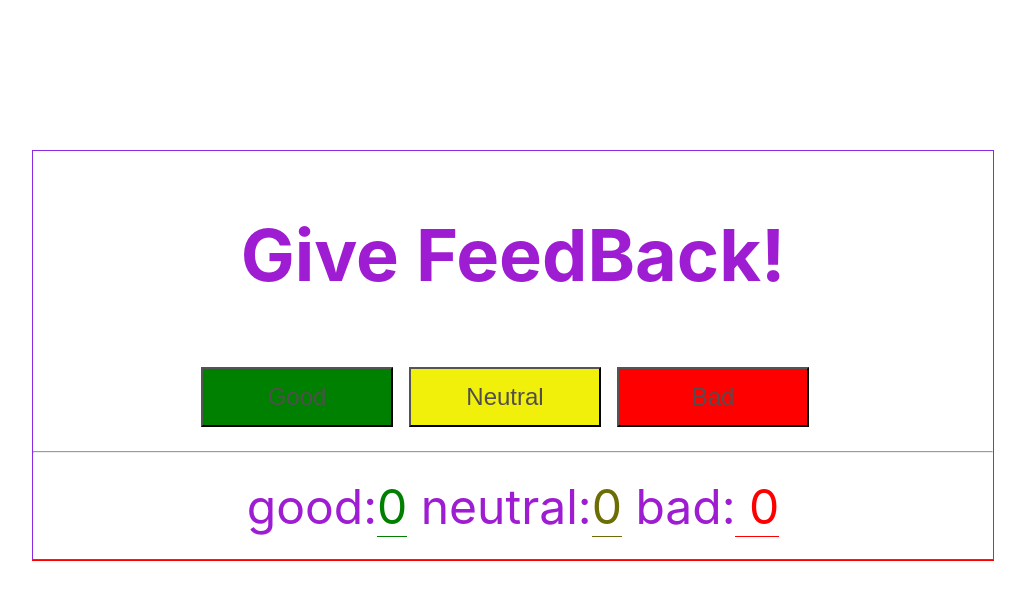
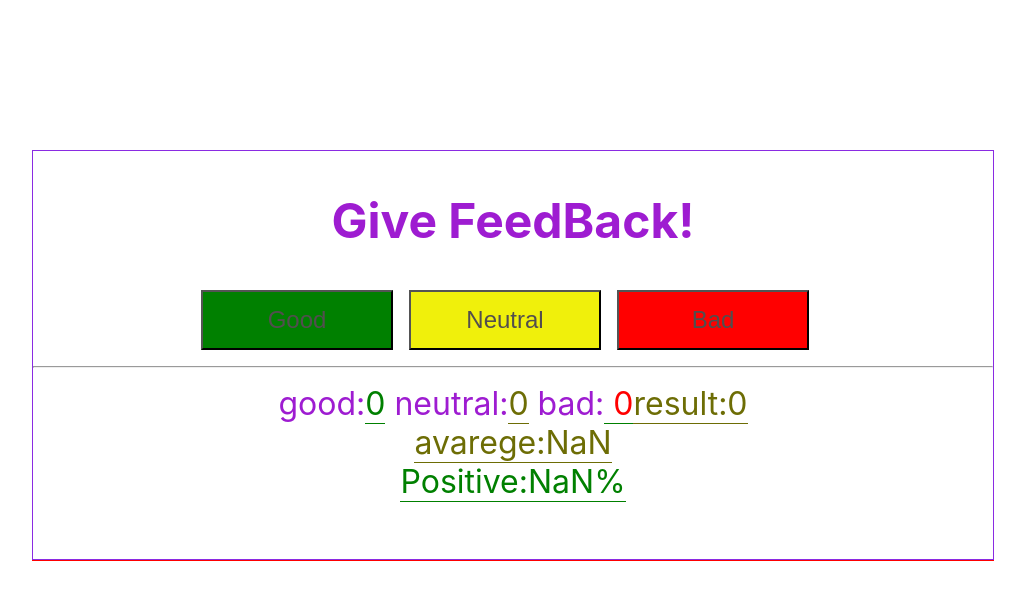
Before and after one commit to mesfint/FullStack_courses_Excersices, a React (Create React App) app in the folder part1/unicafe/: page / in a window 1280 px wide. Shown: the top 600 px of the page, without its empty margins (127-1152 px from the left). Built offline with nearby package versions, Linux system fonts and the light colour scheme.

Commit message:
1.7_unicafe_step2_completed

```diff
--- a/part1/unicafe/src/App.css
+++ b/part1/unicafe/src/App.css
@@ -13,7 +13,7 @@ body {
 }
 .App {
   color: rgb(158, 28, 209);
-  font-size: 3rem;
+  font-size: 2rem;
 }
 .good {
   width: 20%;
@@ -48,7 +48,7 @@ body {
 }
 .b {
   color: red;
-  border-bottom: 1px red solid;
+  border-bottom: 1px green solid;
 }
 
 button {
--- a/part1/unicafe/src/App.js
+++ b/part1/unicafe/src/App.js
@@ -1,42 +1,71 @@
-import React, { useState } from 'react';
-import ReactDOM from 'react-dom';
+import React, { useState } from "react";
+import ReactDOM from "react-dom";
 
-import './App.css';
+import "./App.css";
 
 const App = () => {
   //save clicks of each button
   const [good, setGood] = useState(0);
   const [neutral, setNeutral] = useState(0);
   const [bad, setBad] = useState(0);
+  const [result, setResult] = useState(0);
 
   const goodHandleClick = () => {
     return setGood(good + 1);
-}
+  };
   const neutralHandleClick = () => {
     return setNeutral(neutral + 1);
-}
+  };
   const badHandleClick = () => {
     return setBad(bad + 1);
-}
+  };
+
+  const totalHandleClick = () => {
+    let g = setGood({ good });
+    let n = setNeutral({ neutral });
+    let b = setBad({ bad });
+    setResult({ result: g + n + b });
+  };
+  // const averageHandleClick = () =>{
+  //   let g =  setGood({good:good});
+  //     let n = setNeutral({neutral:neutral});
+  //     let b = setBad({bad:bad});
+  //   let sum = setResult({result: g + n + b});
+
+  // }
 
   return (
     <div className="App">
       <h2>Give FeedBack!</h2>
-
-    <button className="good"  onClick={goodHandleClick}>Good </button>
-
-    <button className="neutral"  onClick={neutralHandleClick}>Neutral </button>
-
-    <button className="bad"  onClick={badHandleClick}> Bad</button>
+      <button className="good" onClick={goodHandleClick}>
+        Good{" "}
+      </button>
+      <button className="neutral" onClick={neutralHandleClick}>
+        Neutral{" "}
+      </button>
+      <button className="bad" onClick={badHandleClick}>
+        {" "}
+        Bad
+      </button>
       <hr />
-
-     good:<span className="g">{good}</span>{' '}
-     neutral:<span className='n'>{neutral}</span>{ ' '}
-     bad:<span className='b'> {bad}</span>
-
-
+      good:<span className="g">{good}</span> neutral:
+      <span className="n">{neutral}</span> bad:<span className="b"> {bad}</span>
+      <span className="n">result:{good + neutral + bad}</span>
+      <span className="n">
+        <br />
+        avarege:
+        {typeof parseFloat(
+          (good * 1 + neutral * 0 + bad * -1) / (good + neutral + bad)
+        ) === NaN
+          ? 0
+          : (good * 1 + neutral * 0 + bad * -1) / (good + neutral + bad)}
+      </span>
+      <br />
+      <span className="g">
+        Positive:{parseFloat((good / (good + neutral + bad)) * 100)}%
+      </span>
     </div>
   );
-}
+};
 
 export default App;
```
Lines whose indentation alone changed are shown as unchanged.
